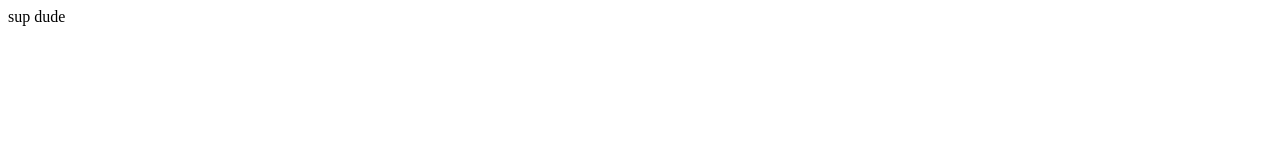
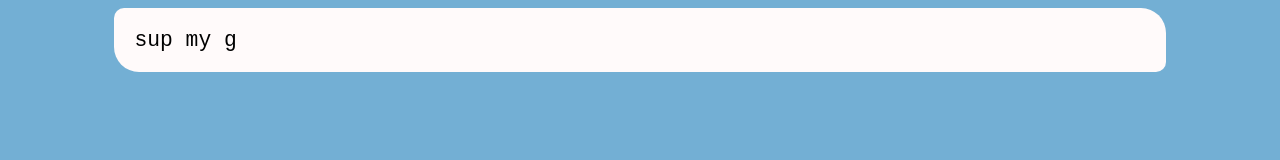
Before and after one commit to Mathias-Butel/Mathias-Butel.github.io, a plain HTML site: page docs/index.html in a window 1280 px wide. Drawn offline with Linux system fonts and the light colour scheme.

Commit message:
added css sheet

```diff
--- a/docs/index.html
+++ b/docs/index.html
@@ -2,9 +2,13 @@
 <html lang="en">
 <head>
     <meta charset="UTF-8">
-    <title>Title</title>
+    <title>Acceuil Portfolio Mathias Butel</title>
+    <link rel="stylesheet" href="styles.css">
 </head>
 <body>
-sup dude
+    <div class = "textbox">
+        sup my g
+    </div>
+
 </body>
 </html>
--- /dev/null
+++ b/docs/styles.css
@@ -0,0 +1,18 @@
+/*main body style*/
+body{
+    background: #73AFD4;
+    font-family: Monospaced, monospace;
+    font-size: 16pt;
+
+}
+
+
+/*creating style for default textbox*/
+div.textbox {
+    text-align: justify;
+    background: snow;
+    padding: 20px;
+    border-radius: 10px 25px;
+    width: 80%;
+    margin:auto;
+}
```
